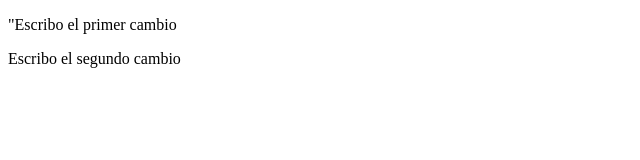
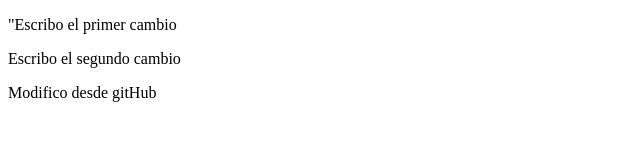
Before and after one commit to dseravi/poyectoGIT_VSC, a plain HTML site: page index.html in a window 1280 px wide. Shown: the whole page, without its empty margins (0-640 px from the left). Drawn offline with Linux system fonts and the light colour scheme.

Commit message:
Modifico index desde giHub

```diff
--- a/index.html
+++ b/index.html
@@ -9,6 +9,7 @@
 <body>
     <p> "Escribo el primer cambio</p>
     <p>Escribo el segundo cambio</p>
+     <p>Modifico desde gitHub</p>
 
 
 </body>
```
